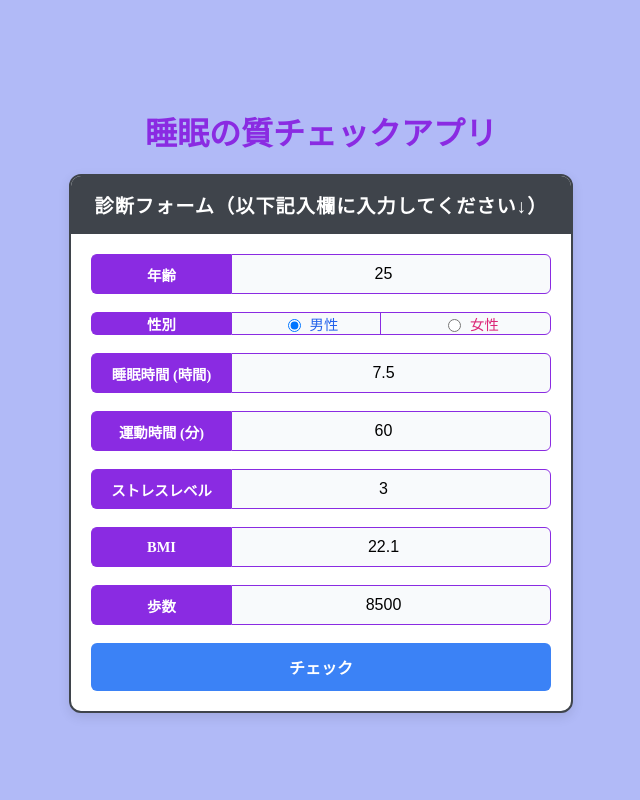
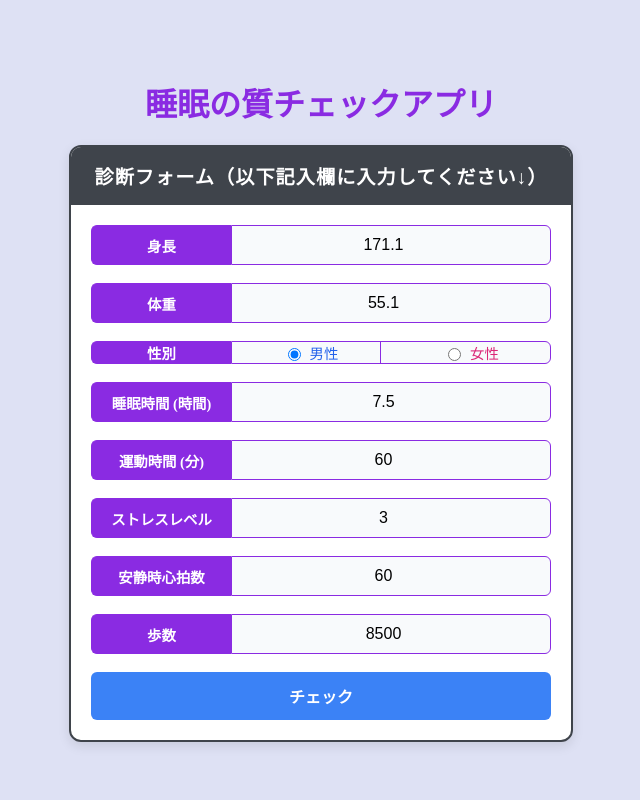
Before and after one commit to Kobakunn/ml-sleep-quality-predictor, a Python web app: template app/templates/index.html in a window 1280 px wide. Shown: the whole page, without its empty margins (319-959 px from the left). Run offline with Jinja, Linux system fonts and the light colour scheme; the template is opened without the code that fills it, so the values that code supplies are empty.

Commit message:
READMEと使う特徴量の修正

```diff
--- a/app/static/css/style.css
+++ b/app/static/css/style.css
@@ -1,6 +1,6 @@
 /* 全体のリセットと背景設定 */
 body {
-    background-color: #b1baf7;
+    background-color: #dee1f4;
     display: flex;
     justify-content: center;
     align-items: center;       /* これが原因で要素が真ん中で衝突していました */
--- a/app/templates/index.html
+++ b/app/templates/index.html
@@ -18,8 +18,13 @@
             <form class="card-body" onsubmit="return false;">
 
                 <div class="form-group">
-                    <label for="age">年齢</label>
-                    <input type="number" id="age" class="form-control" value="25">
+                    <label for="bmi">身長</label>
+                    <input type="number" id="height" class="form-control" step="0.1" value="171.1">
+                </div>
+
+                <div class="form-group">
+                    <label for="bmi">体重</label>
+                    <input type="number" id="weight" class="form-control" step="0.1" value="55.1">
                 </div>
 
                 <div class="form-group">
@@ -46,8 +51,8 @@
                 </div>
 
                 <div class="form-group">
-                    <label for="bmi">BMI</label>
-                    <input type="number" id="bmi" class="form-control" step="0.1" value="22.1">
+                    <label for="age">安静時心拍数</label>
+                    <input type="number" id="heart-rate" class="form-control" value="60">
                 </div>
 
                 <div class="form-group">
```
Also changed, not shown: README.md, 2 other files.
